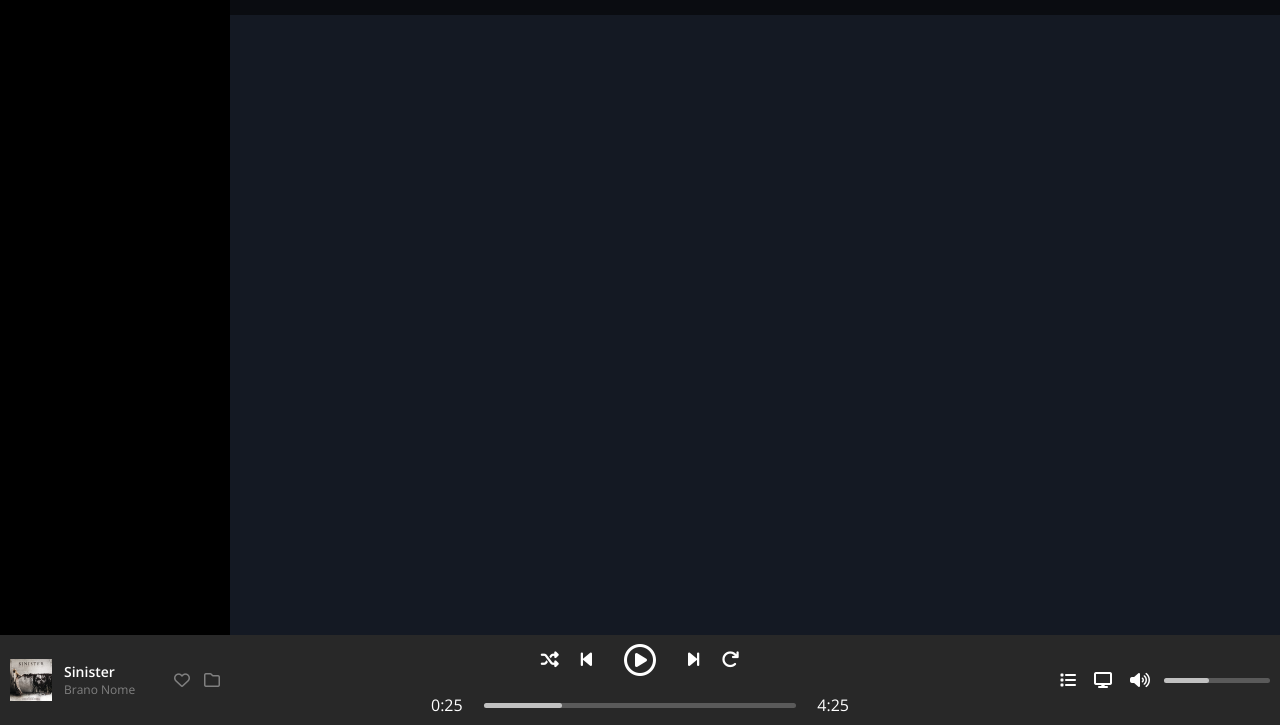
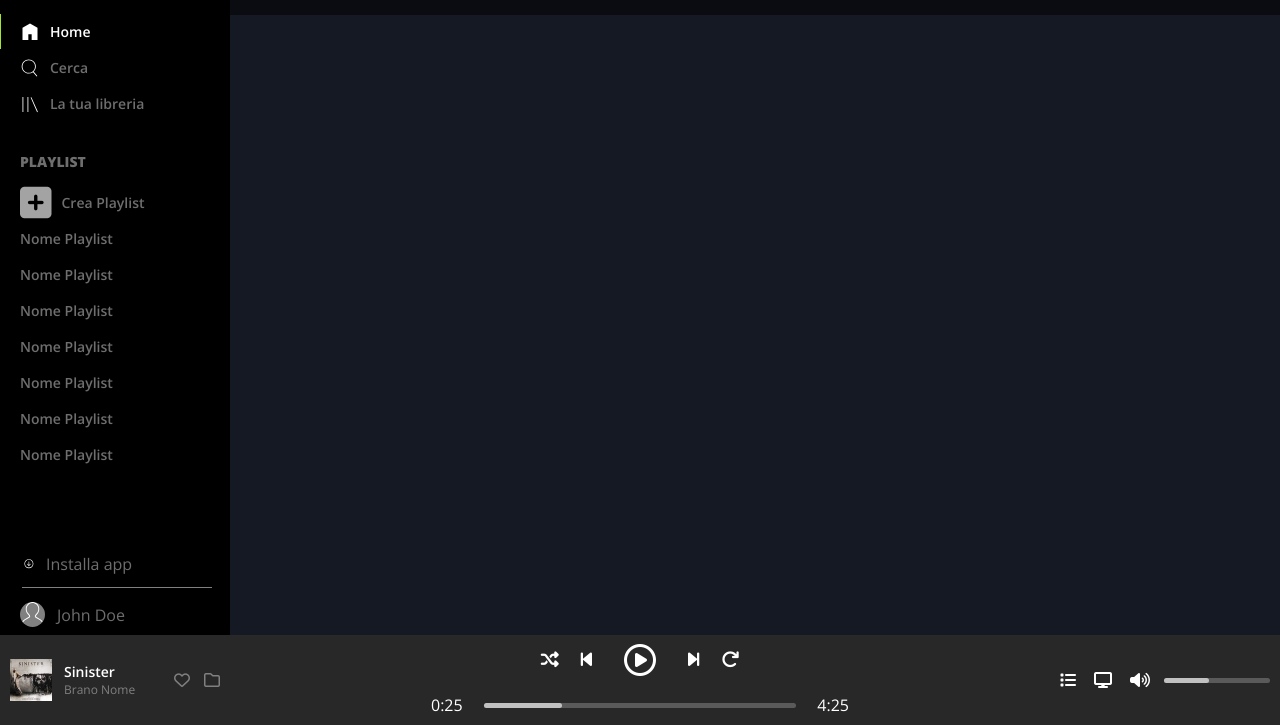
Before and after one commit to PaoloVol99/html-css-spotifyweb, a plain HTML site: page index.html in a window 1280 px wide. Shown: the part 75-800 px from the top of the page. Drawn offline with nearby package versions, Linux system fonts and the light colour scheme.

Commit message:
FEAT+STYLE sidebar and media queries added

```diff
--- a/css/style.css
+++ b/css/style.css
@@ -48,11 +48,13 @@ a {
     background-color: var(--player-bg);
 } */
 
-.debug .player {
+/* .debug .player {
     color: white;
-}
+} */
 
-
+/* .debug nav {
+    color: white;
+} */
 
 /* STRUCTURE */
 
@@ -73,11 +75,17 @@ a {
     flex-basis: 230px;
     flex-shrink: 0;
     background-color: black;
+    overflow: hidden;
+    padding: 20px 0 8px 20px;
+    display: flex;
+    flex-direction: column;
+    color: var(--grey-text-sidebar);
 }
 
 .main-content {
     flex-grow: 1;
     background-color: var(--main-bg);
+    overflow-y: auto;
 }
 
 .main__header {
@@ -93,6 +101,10 @@ a {
 }
 
 /* PLAYER */
+
+.player {
+    color: white;
+}
 
 .song {
     display: flex;
@@ -159,13 +171,6 @@ a {
     color: var(--grey-text);
 }
 
-.volume {
-    display: flex;
-    flex-basis: 150px;
-    gap: 14px;
-    align-items: center;
-}
-
 .player-bar {
     display: flex;
     align-items: center;
@@ -190,6 +195,13 @@ a {
     background-color: #C1C1C1;
     border-radius: 999em;
     width: 25%;
+}
+
+.volume {
+    display: flex;
+    flex-basis: 150px;
+    gap: 14px;
+    align-items: center;
 }
 
 .volume-bar {
@@ -232,7 +244,7 @@ a {
 @media screen and (max-width: 552px) {
 
     .song-info img {
-        max-width: 28px;
+        max-width: 28px
     }
 
     .player__options {
@@ -243,3 +255,143 @@ a {
         gap: 6px;
     }
 }
+
+/* SIDEBAR */
+
+.nav-buttons img {
+    width: 20px;
+}
+
+.playlist-menu {
+    margin-bottom: auto;
+}
+
+.download-app img {
+    width: 12px;
+}
+
+.profile img {
+    width: 25px;
+    height: 25px;
+    background-color: var(--grey-text);
+    border-radius: 50%;
+}
+
+.profile,
+.download-app {
+    display: flex;
+    align-items: center;
+    gap: 12px;
+    flex-wrap: wrap;
+}
+
+.download-app {
+    padding-left: 2px;
+}
+
+.download-app::after {
+    content: "";
+    flex-basis: 190px;
+    height: 1px;
+    background-color: var(--grey-text);
+    display: block;
+    margin-bottom: 14px;
+}
+
+.logo-big {
+    width: 130px;
+    margin-bottom: 30px;
+}
+
+.logo-small {
+    display: none;
+}
+
+.nav-buttons,
+.playlist__buttons {
+    margin-bottom: 30px;
+    font-size: 14px;
+    font-weight: 600;
+    line-height: 36px;
+}
+
+.nav-buttons a {
+    display: flex;
+    align-items: center;
+    gap: 10px;
+}
+
+.playlist__buttons a {
+    display: flex;
+    align-items: center;
+    gap: 10px;
+}
+
+.nav-buttons .home-button::before {
+    content: "";
+    display: block;
+    height: 35px;
+    width: 1px;
+    background-color: var(--green);
+    margin-left: -20px;
+    margin-right: 9px;
+}
+
+.plus-icon {
+    font-size: 36px;
+    color: var(--plus-icon);
+}
+
+.playlist-menu h2 {
+    text-transform: uppercase;
+    font-size: 14px;
+    font-weight: 800;
+    margin-bottom: 14px;
+}
+
+.home span {
+    color: white;
+}
+
+@media screen and (max-width: 552px) {
+
+    .sidebar {
+        align-items: center;
+        padding: 10px 0 15px;
+        gap: 15px;
+    }
+
+    .sidebar span {
+        display: none;
+    }
+
+    .playlist-menu {
+        display: none;
+    }
+
+    .nav-buttons .home-button::before {
+        display: none;
+    }
+
+    .download-app::after {
+        display: none;
+    }
+
+    .nav-buttons {
+        margin-bottom: auto;
+    }
+
+    .logo-big {
+        display: none;
+    }
+
+    .logo-small {
+        display: block;
+        width: 30px;
+    }
+
+    .nav-buttons img {
+        margin-bottom: 12px;
+    }
+
+}
--- a/index.html
+++ b/index.html
@@ -13,7 +13,86 @@
 
     <div class="content-wrapper">
         <nav class="sidebar">
+            <img class="logo-big" src="./img/logo.svg" alt="logo grande">
+            <img class="logo-small" src="./img/logo-small.svg" alt="logo piccolo">
+            <ul class="nav-buttons">
+                <li class="home">
+                    <a class="home-button" href="#">
+                        <img src="./img/home.svg" alt="home">
+                    <span>Home</span>
+                    </a>
+                </li>
+                <li>
+                    <a href="#">
+                        <img src="./img/search.svg" alt="cerca">
+                    <span>Cerca</span>
+                    </a>
+                </li>
+                <li>
+                    <a href="#">
+                        <img src="./img/libreria.svg" alt="libreria">
+                    <span>La tua libreria</span>
+                    </a>
+                </li>
+            </ul>
 
+            <div class="playlist-menu">
+                <h2>playlist</h2>
+                <ul class="playlist__buttons">
+                    <li>
+                        <a href="#">
+                            <i class="plus-icon fa-solid fa-square-plus"></i>
+                        <span>Crea Playlist</span>
+                        </a>
+                    </li>
+                    <li>
+                        <a href="#">
+                        <span>Nome Playlist</span>
+                        </a>
+                    </li>
+                    <li>
+                        <a href="#">
+                        <span>Nome Playlist</span>
+                        </a>
+                    </li>
+                    <li>
+                        <a href="#">
+                        <span>Nome Playlist</span>
+                        </a>
+                    </li>
+                    <li>
+                        <a href="#">
+                        <span>Nome Playlist</span>
+                        </a>
+                    </li>
+                    <li>
+                        <a href="#">
+                        <span>Nome Playlist</span>
+                        </a>
+                    </li>
+                    <li>
+                        <a href="#">
+                        <span>Nome Playlist</span>
+                        </a>
+                    </li>
+                    <li>
+                        <a href="#">
+                        <span>Nome Playlist</span>
+                        </a>
+                    </li>
+                </ul>
+            </div>
+
+
+
+            <div class="download-app">
+                <img src="./img/download.svg" alt="download">
+                <span class="download__text">Installa app</span>
+            </div>
+            <div class="profile">
+                <img src="./img/profile.svg" alt="profile">
+                <span>John Doe</span>
+            </div>
         </nav>
 
         <main class="main-content">
```
